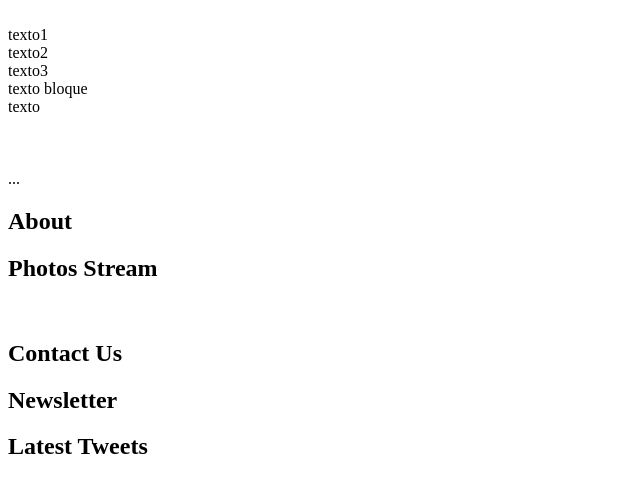
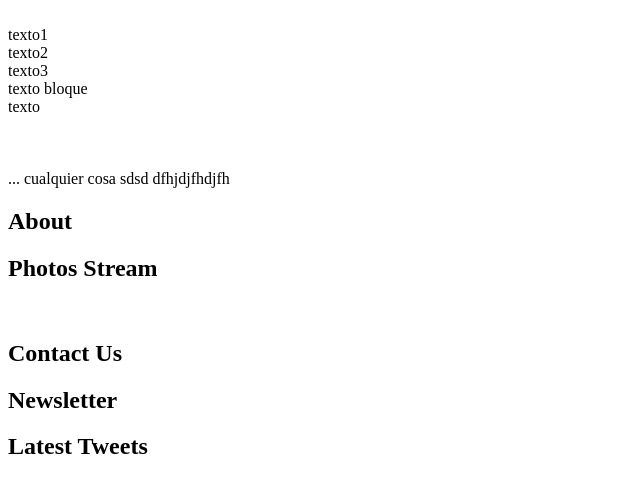
Before and after one commit to romivespasiano/clase1, a plain HTML site: page index.html in a window 1280 px wide. Shown: the whole page, without its empty margins (0-640 px from the left). Drawn offline with Linux system fonts and the light colour scheme.

Commit message:
modificacion

```diff
--- a/index.html
+++ b/index.html
@@ -40,7 +40,7 @@
 				<img src="">
 			</article>
 		</section>
-		...
+		... cualquier cosa sdsd  dfhjdjfhdjfh
 		<footer>
 			<article>
 				<h1>About</h1>
```
